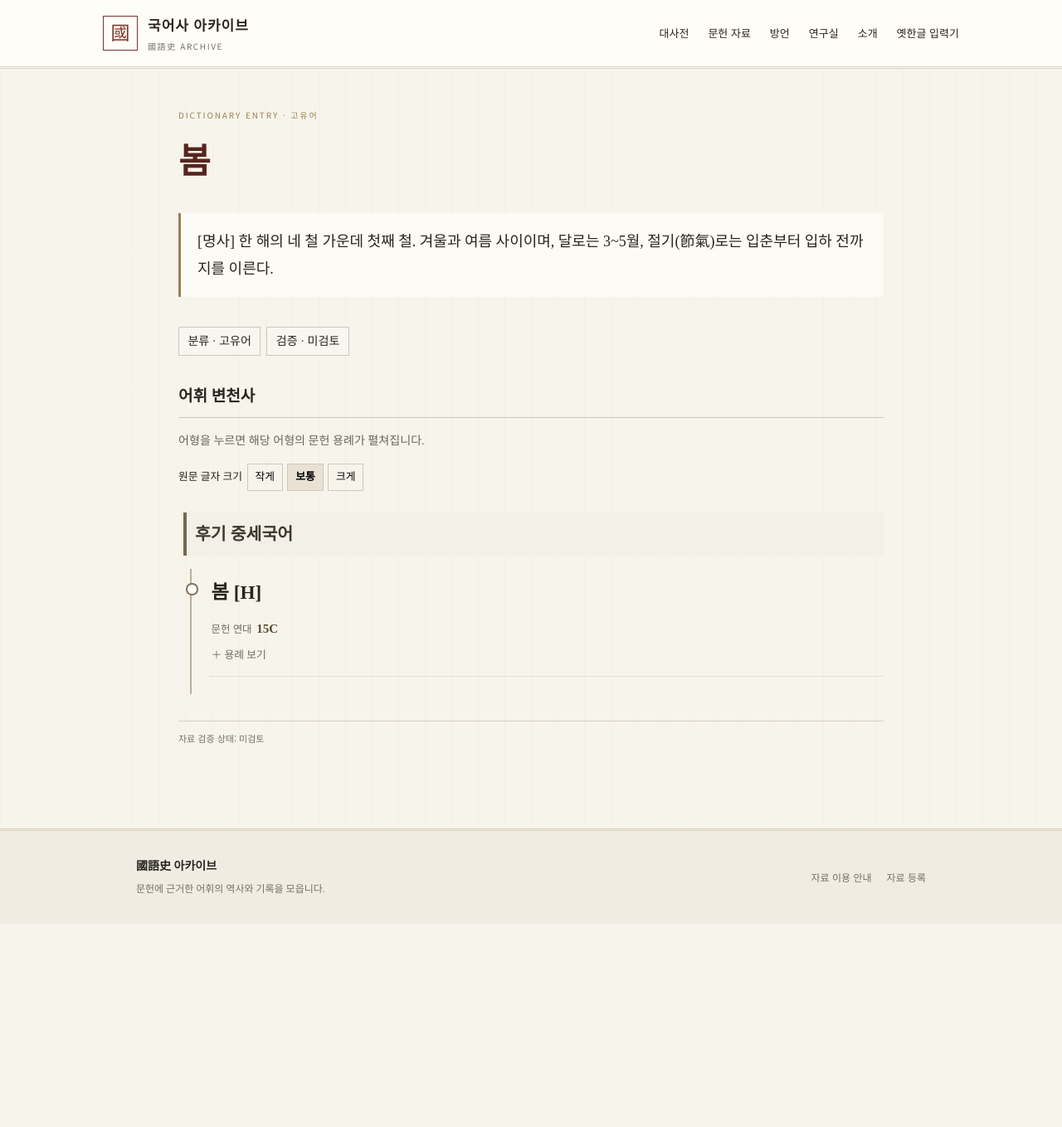
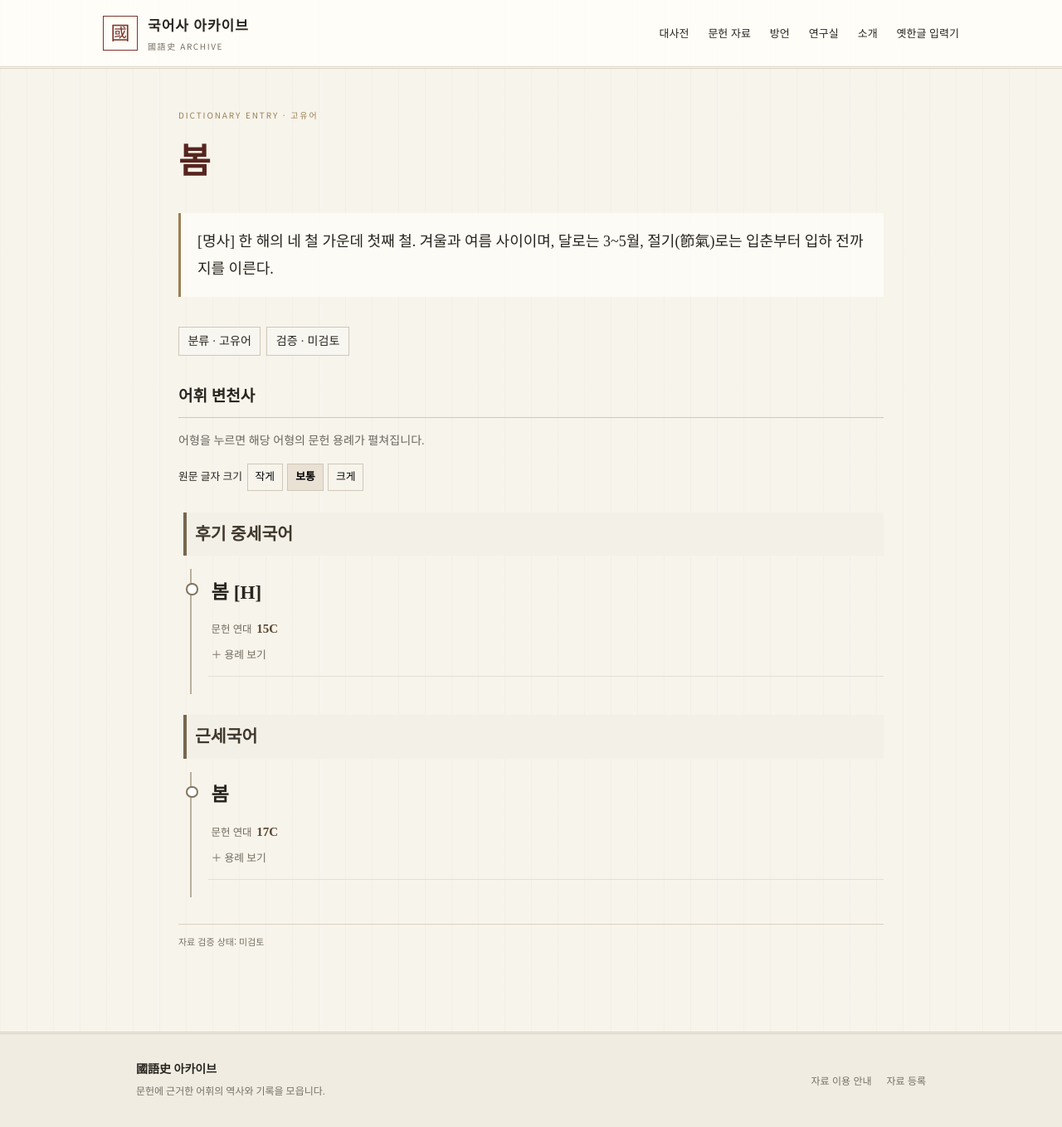
Before and after one commit to namomiru/malagamu, a Jekyll site: the page built from _entries/bwom1.md, in a window 1280 px wide. Shown: the whole page at 83% size. Built offline with Jekyll 4.4.1, drawn with Linux system fonts in a browser that asks for light colours; before the commit the page ends 1114 px from its top, so only the background shows below that.

Commit message:
Update _entries/bwom1.md (via Pages CMS)

```diff
--- a/_entries/bwom1.md
+++ b/_entries/bwom1.md
@@ -13,4 +13,8 @@ historical_forms:
       相이라 ᄒᆞ며 봄이 오나ᄃᆞᆫ 온갓 고지 프며 [남명上63b] 二月ㅅ 여쇗 바ᄆᆡ 봄 므리 나니 門 알ᄑᆡᆺ 죠고맛 여흐리 다 平코져
       ᄒᆞ놋다 二月六夜春水生 門前小灘渾欲平 [두시10:4a] 날로 블근 조히 서구믈 든ᄂᆞ니 치워셔 翠華ㅅ 보ᄆᆞᆯ 기들우ᄂᆞ니라
       日聞紅粟腐 寒待翠華春 [두시05:14b] ᄡᅥ 보ᄆᆡ 나며 녀르메 길며 以至春生夏長 [금삼2:6b]
+  - period: 근세국어
+    form: 봄
+    date: 17C
+    citation: 뎡ᄒᆡ년 보ᄆᆡ 녹셤 만호 되여셔 [동신-충:34b]
 ---
```
